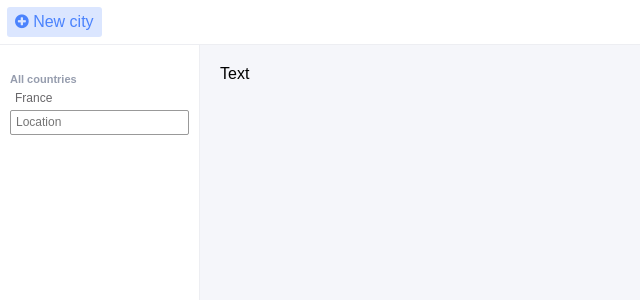
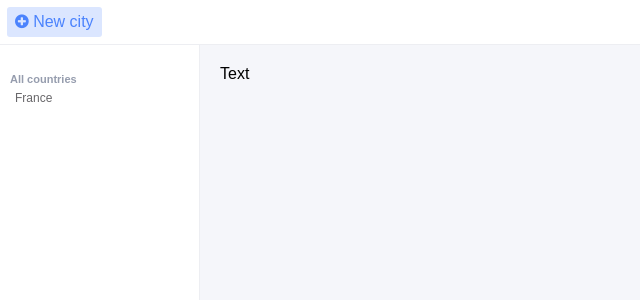
Before and after one commit to christian8aguirre/assignments_weather--part-5, a React (Create React App) app: page / in a window 1280 px wide. Shown: the top 300 px of the page, without its empty margins (0-640 px from the left). Built offline with nearby package versions, Linux system fonts and the light colour scheme.

Commit message:
[part1] Implement conditional rendering to show input.

```diff
--- a/src/App.js
+++ b/src/App.js
@@ -3,11 +3,25 @@ import React, { Component } from 'react';
 import './App.css';
 
 class App extends Component {
+  constructor() {
+    super();
+
+    this.state = {
+      show: false
+    };
+  }
+
+  showInput = () => {
+    this.setState({
+      show: true
+    });
+  }
+
   render() {
     return (
       <div className='app'>
         <header className='app__header'>
-          <button className='app__add'>
+          <button onClick={ this.showInput } className='app__add'>
             <i className='fa fa-plus-circle' /> New city
           </button>
         </header>
@@ -15,7 +29,7 @@ class App extends Component {
           <aside className='app__aside'>
             <h1 className='app__title'>All countries</h1>
             <a href='#' className='app__country'>France</a>
-            <input type='text' placeholder='Location' className='app__input' />
+            { this.state.show && <input autoFocus type='text' placeholder='Location' className='app__input' /> }
           </aside>
           <section className='app__view'>Text</section>
         </div>
```
